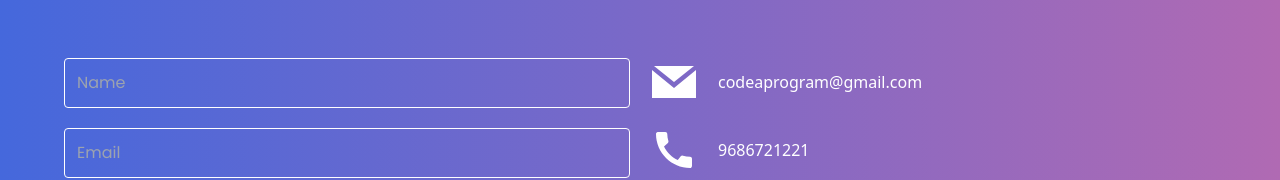
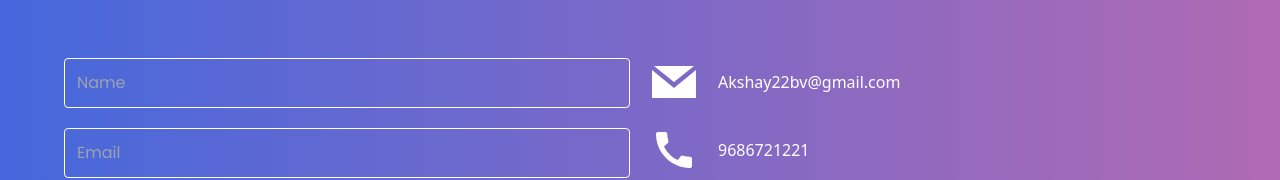
Before and after one commit to akshay22bv/portfolio_famer_motion, a React (Vite) app: page / in a window 1280 px wide. Shown: the part 2707-2887 px from the top of the page. Built offline with nearby package versions, Linux system fonts and the light colour scheme; a web font is replaced by a local one.

Commit message:
first commit

```diff
--- a/src/Content.js
+++ b/src/Content.js
@@ -194,7 +194,7 @@ export const content = {
     subtitle: "GET IN TOUCH",
     social_media: [
       {
-        text: "codeaprogram@gmail.com",
+        text: "Akshay22bv@gmail.com",
         icon: GrMail,
         link: "mailto:Akshay22bv@gmaiil.com",
       },
```
